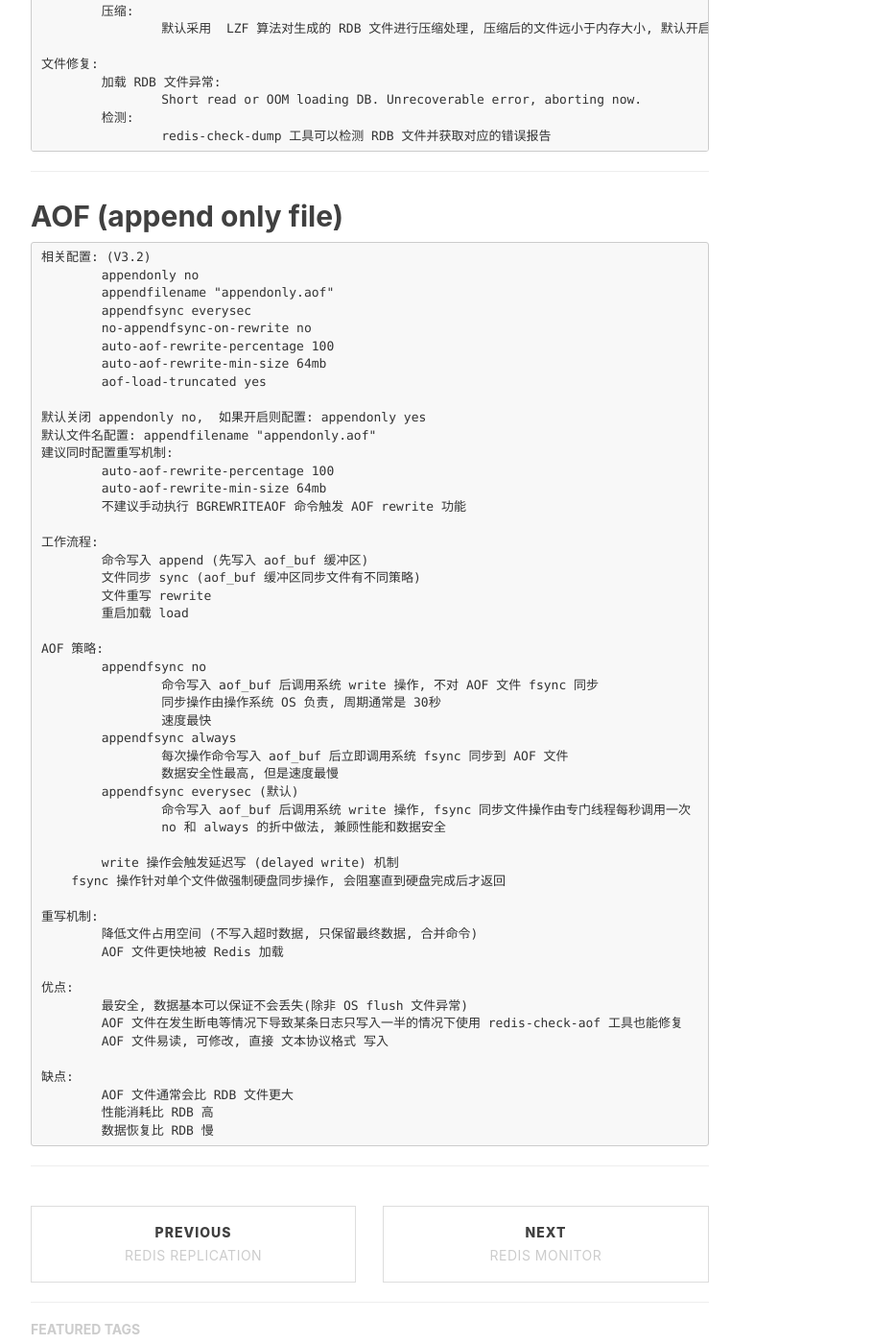
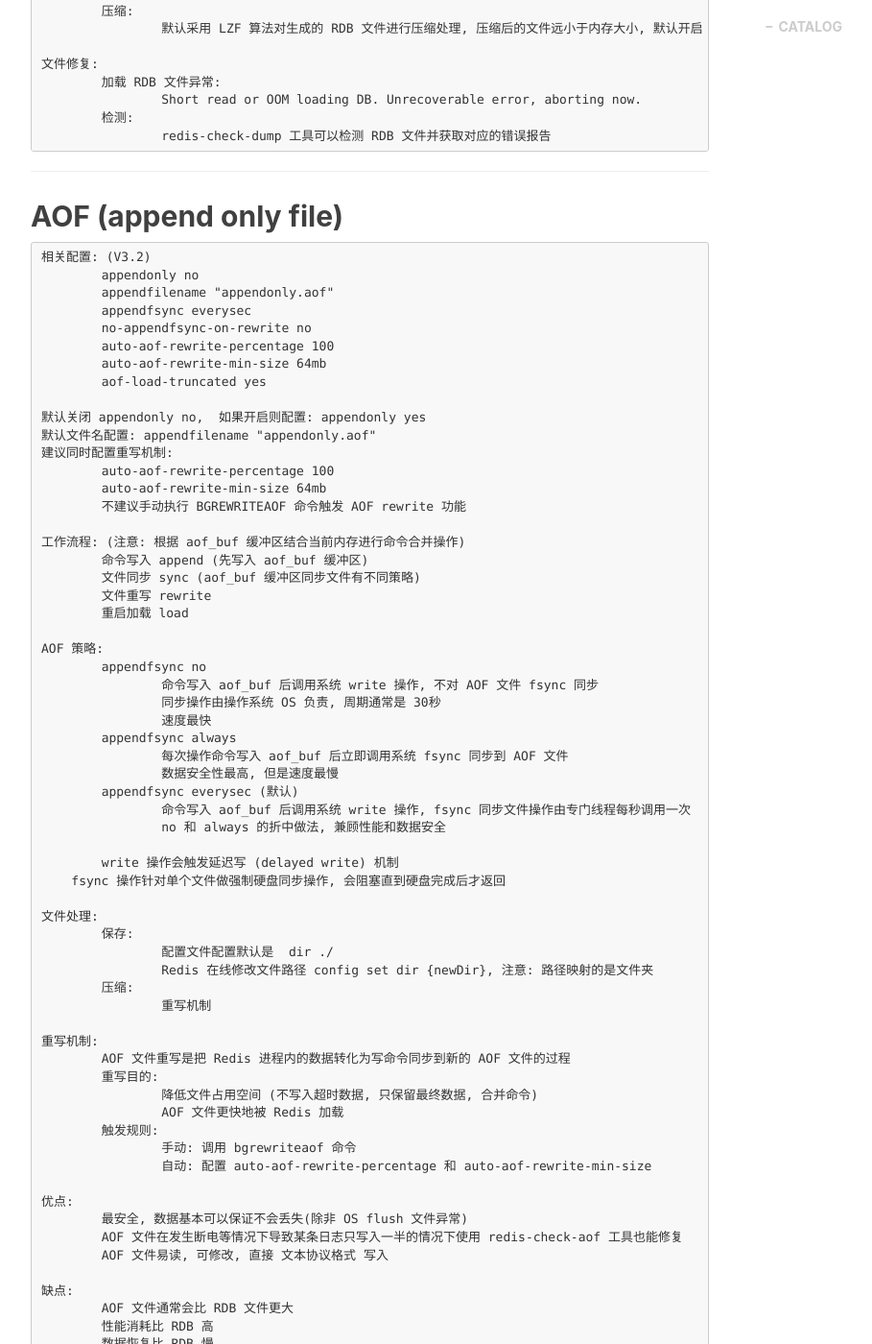
Before and after one commit to John-zero/John-zero.github.io, a Jekyll site: the page built from _posts/2017-11-18-redis-persistence.markdown, in a window 1280 px wide and 1400 px high, scrolled down 1556 px. Shown: the whole window at 96% size, without its empty margins (233-1142 px from the left). Built offline with Jekyll 4.4.1, drawn with Linux system fonts in a browser that asks for light colours; nearby versions of some CDN libraries; comment, search, counter and statistics services are not loaded; a file with an impossible date is left out; some of the changed text lies outside the part shown.

Commit message:
change share

```diff
--- a/_posts/2017-11-18-redis-persistence.markdown
+++ b/_posts/2017-11-18-redis-persistence.markdown
@@ -39,7 +40,7 @@
 			bgsave (短阻塞 [fork阶段]) 和 save (长阻塞, 废弃)
 			应用于定时备份机制, 比如控制每天0点备份就可以由应用程序远程手动触发一次
 
-	工作流程:
+	工作流程: (注意: 根据内存生成临时快照文件)
 		bgsave
 		父进程 fork 子进程, 注意 fork 操作过程中会阻塞 父进程, fork 操作完成后 父进程 才继续响应其他命令
 		子进程 根据父进程内存生成 RDB 文件
@@ -62,9 +63,9 @@
 	文件处理:
 		保存:
 			配置文件配置默认是  dir ./
-			Redis 在线修改文件路径 config set dir {newDir}, 注意: 路径映射的文件夹
+			Redis 在线修改文件路径 config set dir {newDir}, 注意: 路径映射的是文件夹
 		压缩:
-			默认采用  LZF 算法对生成的 RDB 文件进行压缩处理, 压缩后的文件远小于内存大小, 默认开启
+			默认采用 LZF 算法对生成的 RDB 文件进行压缩处理, 压缩后的文件远小于内存大小, 默认开启
 
 	文件修复:
 		加载 RDB 文件异常:
@@ -92,7 +93,7 @@
 		auto-aof-rewrite-min-size 64mb
 		不建议手动执行 BGREWRITEAOF 命令触发 AOF rewrite 功能
 
-	工作流程:
+	工作流程: (注意: 根据 aof_buf 缓冲区结合当前内存进行命令合并操作)
 		命令写入 append (先写入 aof_buf 缓冲区)
 		文件同步 sync (aof_buf 缓冲区同步文件有不同策略)
 		文件重写 rewrite
@@ -113,9 +114,21 @@
 		write 操作会触发延迟写 (delayed write) 机制
 	    fsync 操作针对单个文件做强制硬盘同步操作, 会阻塞直到硬盘完成后才返回
 
+	文件处理:
+		保存:
+			配置文件配置默认是  dir ./
+			Redis 在线修改文件路径 config set dir {newDir}, 注意: 路径映射的是文件夹
+		压缩:
+			重写机制
+
 	重写机制:
-		降低文件占用空间 (不写入超时数据, 只保留最终数据, 合并命令)
-		AOF 文件更快地被 Redis 加载
+		AOF 文件重写是把 Redis 进程内的数据转化为写命令同步到新的 AOF 文件的过程
+		重写目的:
+			降低文件占用空间 (不写入超时数据, 只保留最终数据, 合并命令)
+			AOF 文件更快地被 Redis 加载
+		触发规则:
+			手动: 调用 bgrewriteaof 命令
+			自动: 配置 auto-aof-rewrite-percentage 和 auto-aof-rewrite-min-size
 
 	优点:
 		最安全, 数据基本可以保证不会丢失(除非 OS flush 文件异常)
@@ -127,4 +140,33 @@
 		性能消耗比 RDB 高
 		数据恢复比 RDB 慢
 
+	注意:
+		AOF 在 Redis 服务运行一段时间后才开启的话, 是不适合应用于备份场景的, 因为没有开启前的操作日志
+
 ***
+
+
+## 相同点
+
+ 点 			| RDB 																		| AOF
+----------------|---------------------------------------------------------------------------|---------------------------------------------------------------------------
+工作流程		| fork 子进程																| fork 子进程
+保存路径		| dir ./																	| dir ./
+
+***
+
+
+## 不同点
+
+ 点 			| RDB 																		| AOF
+----------------|---------------------------------------------------------------------------|---------------------------------------------------------------------------
+工作流程		| 会判断当前是否有正在执行的 RDB / AOF 子进程								| 只判断当前是否有正在执行的 AOF 子进程
+操作对象		| 父进程内存 																| aof_buf 缓冲区
+压缩			| LZF 算法压缩, rdbcompression yes											| 重写机制
+储存协议格式	| 紧凑压缩的二进制数据快照													| 文本协议
+大小			| 小																		| 大
+性能消耗比		| 低 (看配置)																| 高 (看配置)
+数据恢复速度	| 快																		| 慢
+
+
+***
--- a/_posts/2017-11-19-redis-monitor.markdown
+++ b/_posts/2017-11-19-redis-monitor.markdown
@@ -5,6 +5,7 @@
 date:         	2017-11-19
 author:       	"John-zero"
 header-img: 	"img/post-bg-android.jpg"
+catalog:      	true
 tags:
     - Redis
     - 缓存
```
Also changed, not shown: other parts of _posts/2017-11-18-redis-persistence.markdown (+7 -6 lines), _posts/2017-11-20-redis-memory.markdown (renamed from _posts/redis-memory.markdown, +39 -2 lines).
